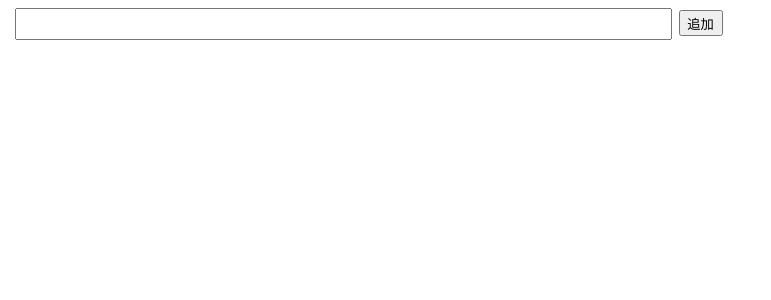
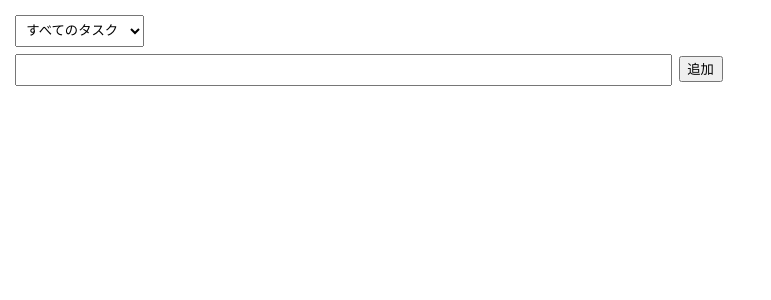
Before and after one commit to Atsuage-P/react_sample, a React (Vite) app: page / in a window 1280 px wide. Shown: the top 300 px of the page, without its empty margins (0-771 px from the left). Built offline with nearby package versions, Linux system fonts and the light colour scheme.

Commit message:
タスクの分類とゴミ箱追加

```diff
--- a/src/App.tsx
+++ b/src/App.tsx
@@ -7,9 +7,12 @@
   removed: boolean
 }
 
+type Filter = 'all' | 'checked' | 'unchecked' | 'removed'
+
 export const App = () => {
   const [text, setText] = useState('')
   const [todos, setTodos] = useState<Todo[]>([])
+  const [filter, setFilter] = useState<Filter>('all')
 
   const handleChange = (e: React.ChangeEvent<HTMLInputElement>) => {
     setText(e.target.value)
@@ -64,17 +67,69 @@
     setText('')
   }
 
+  const handleFilter = (filter: Filter) => {
+    setFilter(filter)
+  }
+
+  const handleEmpty = () => {
+    setTodos((todos) => todos.filter((todo) => !todo.removed))
+  }
+
+  const filteredTodos = todos.filter((todo) => {
+    switch (filter) {
+      case 'all':
+        return !todo.removed
+      case 'checked':
+        return todo.checked && !todo.removed
+      case 'unchecked':
+        return !todo.checked && !todo.removed
+      case 'removed':
+        return todo.removed
+      default:
+        return todo
+    }
+  })
+
   return (
     <div>
-      <form onSubmit={(e) => {
-          e.preventDefault()
-          handleSubmit()
-        }}>
-        <input type="text"  value={text} onChange={(e) => handleChange(e)}/>
-        <input type="submit" value="追加" />
-      </form>
+      <select
+        defaultValue="all"
+        onChange={(e) => handleFilter(e.target.value as Filter)}
+      >
+        <option value="all">すべてのタスク</option>
+        <option value="checked">完了したタスク</option>
+        <option value="unchecked">現在のタスク</option>
+        <option value="removed">ゴミ箱</option>
+      </select>
+      {filter === 'removed' ? (
+        <button
+          onClick={handleEmpty}
+          disabled={todos.filter((todo) => todo.removed).length === 0}
+        >
+          ゴミ箱を空にする
+        </button>
+      ) : (
+        filter !== 'checked' && (
+        <form onSubmit={(e) => {
+            e.preventDefault()
+            handleSubmit()
+          }}
+        >
+          <input
+            type="text"
+            value={text}
+            onChange={(e) => handleChange(e)}
+          />
+          <input
+            type="submit"
+            value="追加"
+          />
+        </form>
+        )
+      )}
+
       <ul>
-        {todos.map((todo) => {
+        {filteredTodos.map((todo) => {
           return (
             <li key={todo.id}>
               <input
```
